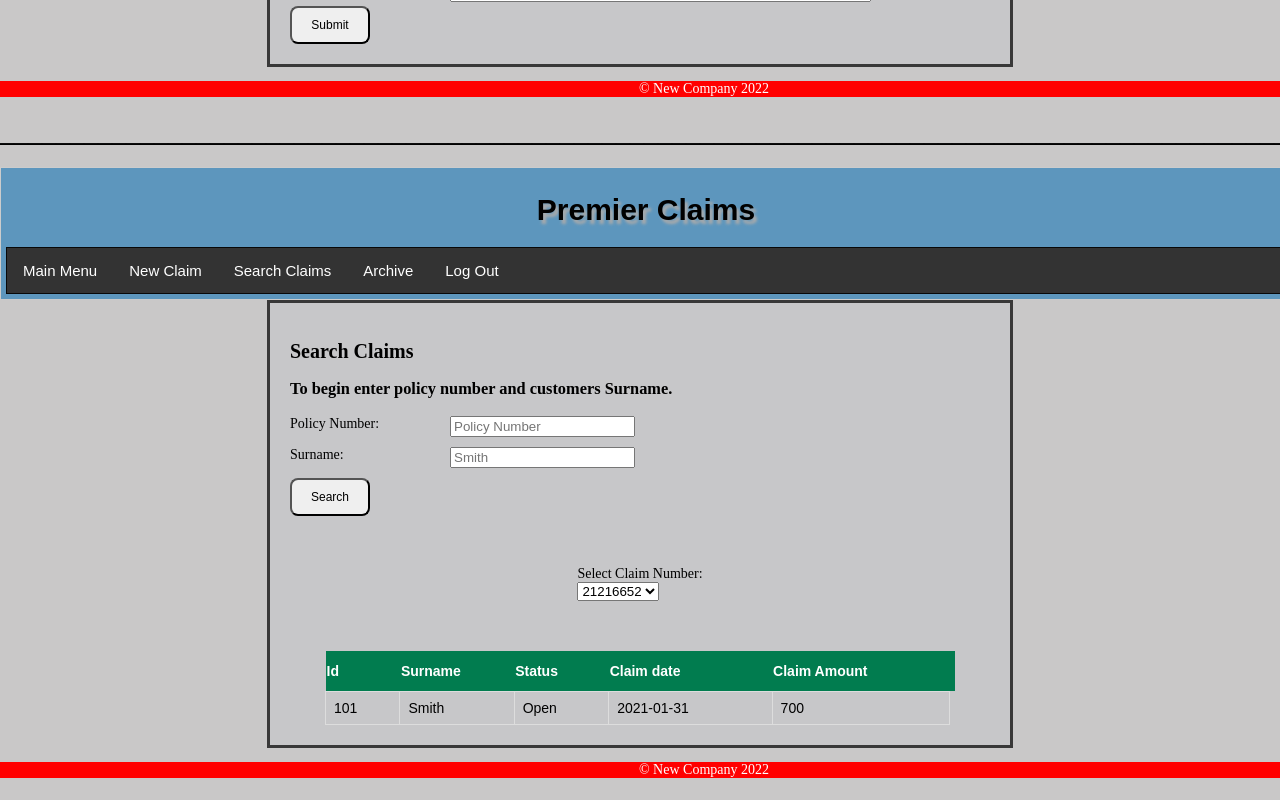
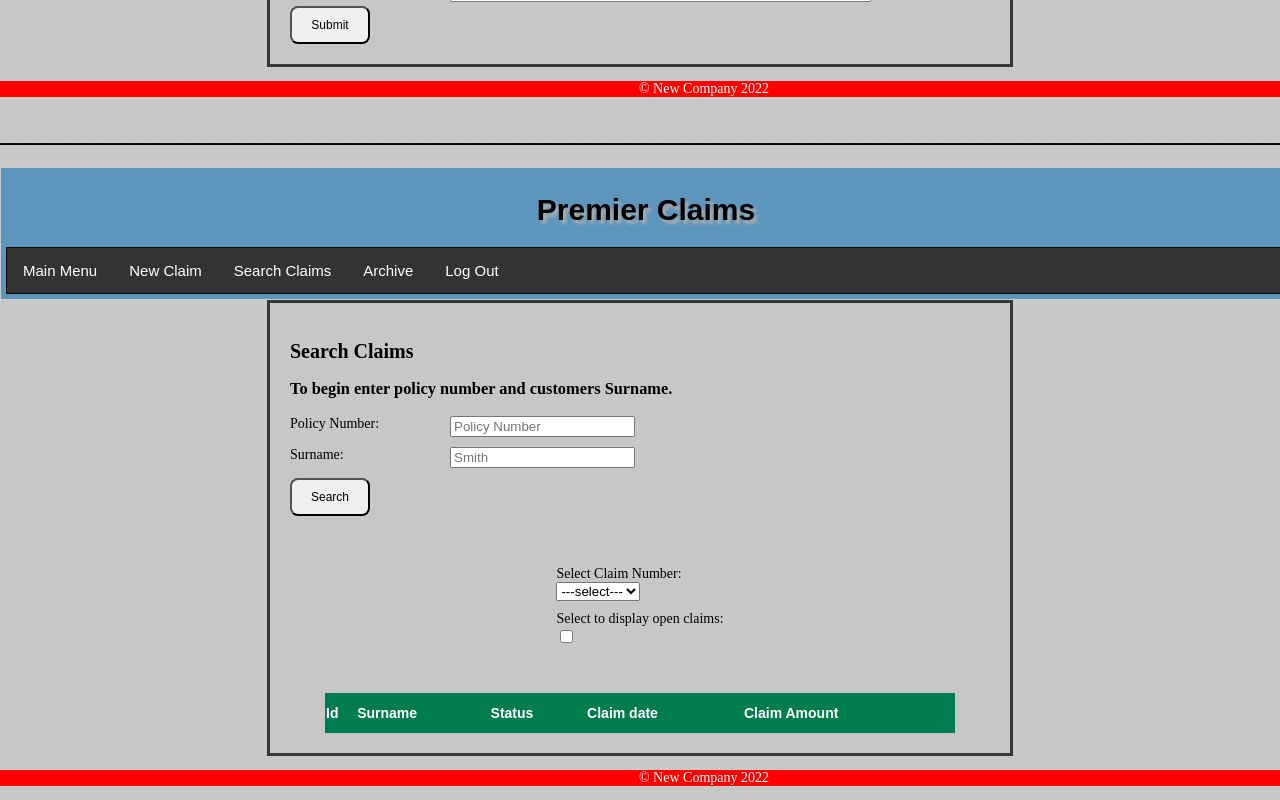
Before and after one commit to Denis-Allstate/premier-claims, a React (Create React App) app: page / in a window 1280 px wide. Shown: the part 560-1360 px from the top of the page. Built offline with nearby package versions, Linux system fonts and the light colour scheme.

Commit message:
Open claims

```diff
--- a/src/Components/Transactions/TransactionsTable.js
+++ b/src/Components/Transactions/TransactionsTable.js
@@ -7,22 +7,29 @@ const TransactionsTable = () => {
 
     const claims = getClaimDetails();
     const allClaims = claims.map ( claim => claim.claim_id);
-    const uniqueClaims = allClaims.filter(
-        (claim_id,index) => allClaims.indexOf(claim_id) === index);
 
-        const [selectedClaim, setSelectedClaim] = useState(uniqueClaims[0]);
+        const uniqueClaims = allClaims.filter(
+            (claim_id,index) => allClaims.indexOf(claim_id) === index);
+        const [selectedClaim, setSelectedClaim] = useState(-"");
         const changeClaim = (event) => {
             const option = event.target.options.selectedIndex;
             setSelectedClaim(uniqueClaims[option]);
             console.log(event.target.value);
         }
+        const [checked, setChecked] = useState(false);
+        function toggle(){
+            setChecked((checked) => !checked);
+          }
 
 return (<div>
-        <div className= "claimSelector" >
+        <div className= "claimSelector"  >
 
-        Select Claim Number:<select onChange={changeClaim}>
+        Select Claim Number:<select onChange={changeClaim} defaultValue="">
+        <option value="" disabled={true}> ---select---</option>
         {uniqueClaims.map (claim_id => <option key={claim_id} value={claim_id}>{claim_id}</option>)}
     </select>
+    Select to display open claims: <input type="checkbox" value={checked} onChange={toggle}></input>
+      {/* <p>{checked ? "checked" : "not Checked"}</p> */}
     </div>
     <table className="transactionsTable">
         <thead>
@@ -36,13 +43,24 @@ return (<div>
             </tr>
         </thead>
         <tbody>
+
+
                 {claims
                 .filter (claim => claim.claim_id === selectedClaim)
                 .map( (claim, index) => {
-                return selectedClaim && <TransactionsRow key={index} id={claim.id} surname={claim.surname}
+                return selectedClaim && !checked    && <TransactionsRow key={index} id={claim.id} surname={claim.surname}
                 status = {claim.status}  claimdate = {claim.claimdate}
                 claimamount={claim.claimamount}   />
             }   )   }
+
+            {claims
+                .filter (claim => claim.status === "Open")
+                .map( (claim, index) => {
+                return checked && <TransactionsRow key={index} id={claim.id} surname={claim.surname}
+                status = {claim.status}  claimdate = {claim.claimdate}
+                claimamount={claim.claimamount}   />
+            }   )   }
+
         </tbody>
     </table>
     </div>
```
